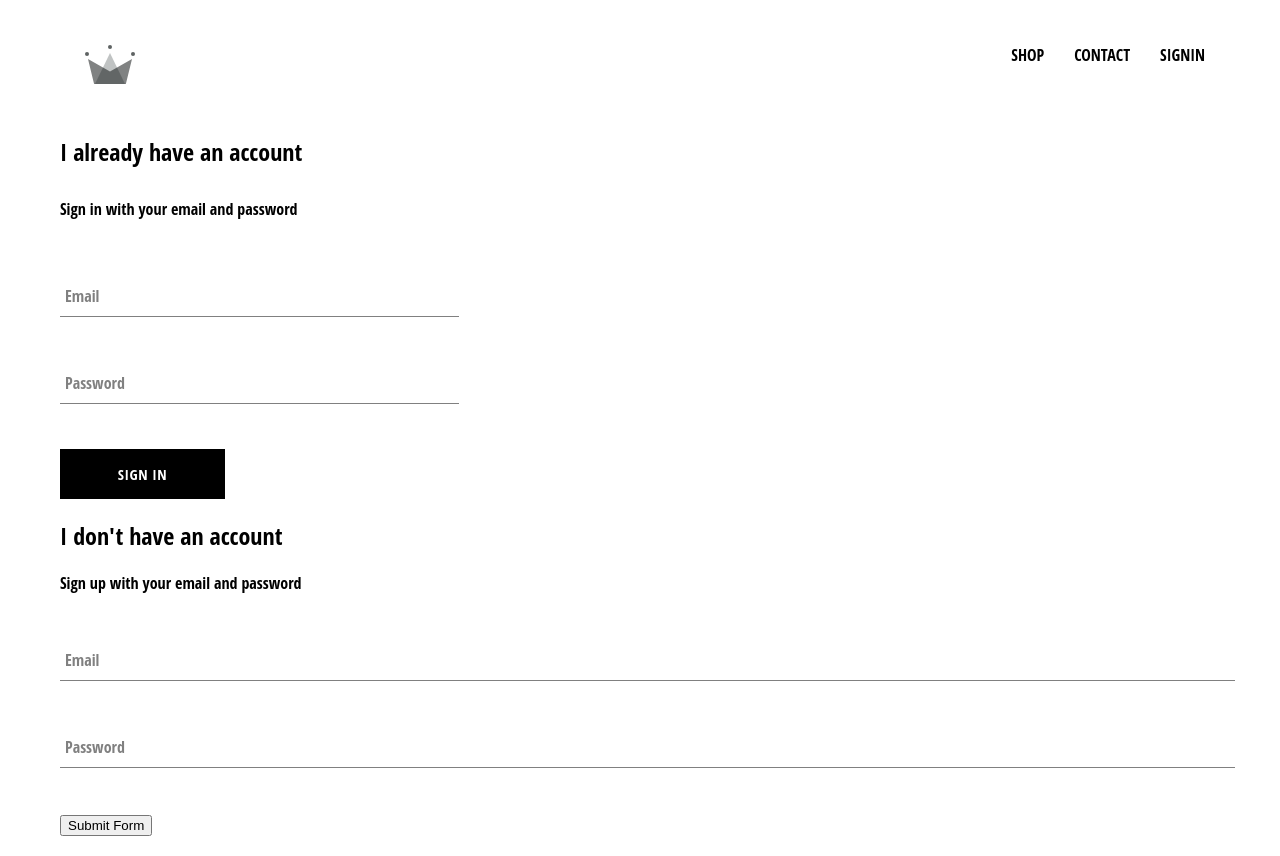
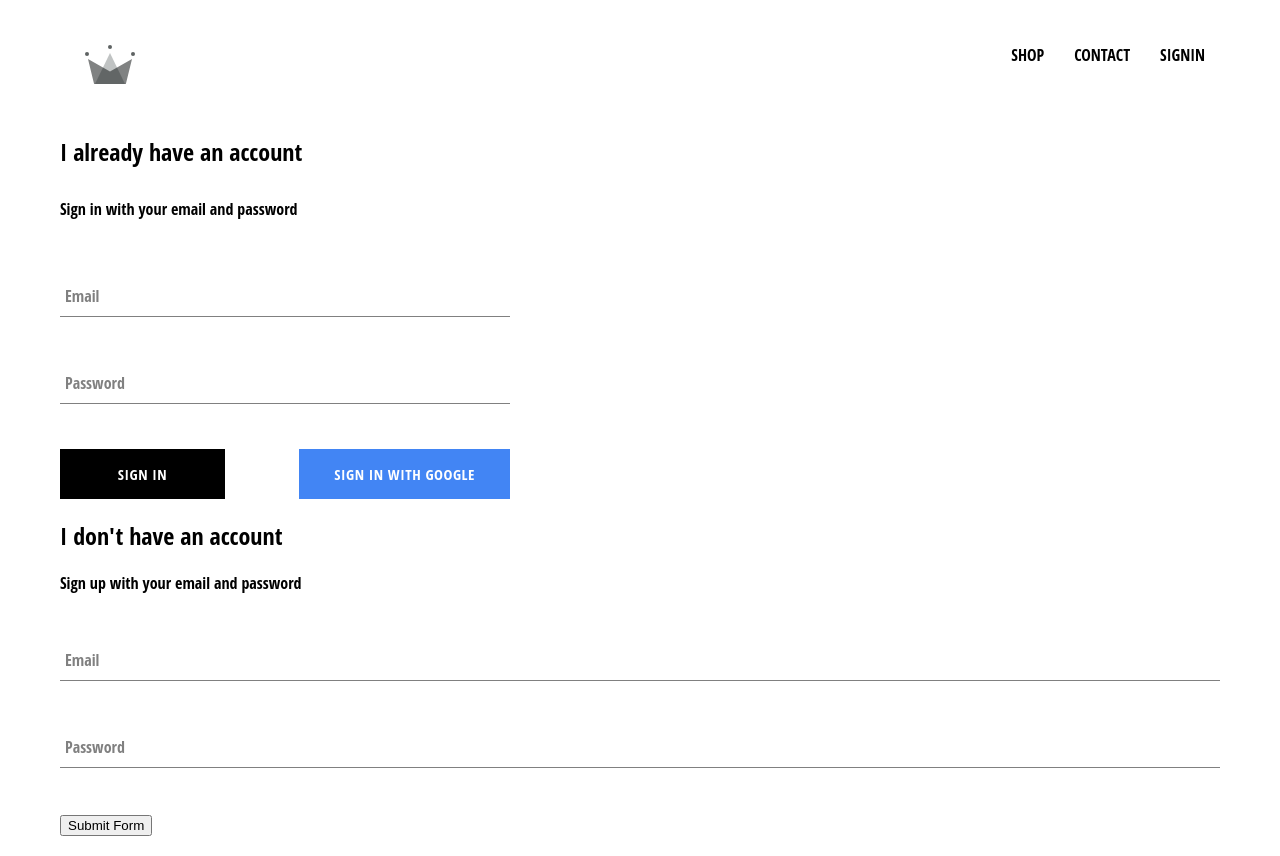
Before and after one commit to mahfooz75/crwn-clothing, a React (Create React App) app: page /signin in a window 1280 px wide. Built offline with nearby package versions, Linux system fonts and the light colour scheme; no server answers.

Commit message:
Integrated firebase into application, created sign in page with sign in component and sign in with google

```diff
--- a/package.json
+++ b/package.json
@@ -6,6 +6,7 @@
     "@testing-library/jest-dom": "^4.2.4",
     "@testing-library/react": "^9.4.0",
     "@testing-library/user-event": "^7.2.1",
+    "firebase": "^7.6.1",
     "node-sass": "^4.13.0",
     "react": "^16.12.0",
     "react-dom": "^16.12.0",
--- a/src/App.css
+++ b/src/App.css
@@ -7,3 +7,7 @@ a {
   text-decoration: none;
   color: black;
 }
+
+* {
+  box-sizing: border-box;
+}
--- a/src/App.js
+++ b/src/App.js
@@ -1,15 +1,35 @@
-import React from "react";
+import React, { Component } from "react";
 import "./App.css";
 import HomePage from "./pages/homepage/homepage.component";
 import { Switch, Route } from "react-router-dom";
 import ShopPage from "./pages/shop/shop.component";
 import Header from "./components/header/header.component";
 import SignInAndSignUpPage from "./pages/sign-in-and-sign-up/sign-in-and-sign-up.component";
+import { auth } from "./firebase/firebase.utils";
 
-function App() {
+class App extends Component {
+  constructor() {
+    super();
+    this.state = {
+      currentUser: null
+    };
+  }
+  unsubscribeFromAuth = null;
+  componentDidMount() {
+    this.unsubscribeFromAuth = auth.onAuthStateChanged(user => {
+      this.setState({ currentUser: user });
+      console.log(user);
+    });
+  }
+
+  componentWillUnmount() {
+    this.unsubscribeFromAuth();
+  }
+
+  render() {
     return (
       <div>
-      <Header />
+        <Header currentUser={this.state.currentUser} />
         <Switch>
           <Route exact path="/" component={HomePage} />
           <Route path="/shop" component={ShopPage} />
@@ -18,5 +38,6 @@ function App() {
       </div>
     );
   }
+}
 
 export default App;
--- a/src/components/custom-button/custom-button.component.jsx
+++ b/src/components/custom-button/custom-button.component.jsx
@@ -1,9 +1,12 @@
 import React from "react";
 import "./custom-button.style.scss";
 
-const CustomButton = ({ children, ...otherProps }) => {
+const CustomButton = ({ children, isGoogleSignIn, ...otherProps }) => {
   return (
-    <button className="custom-button" {...otherProps}>
+    <button
+      className={`${isGoogleSignIn ? "google-sign-in" : ""} custom-button`}
+      {...otherProps}
+    >
       {children}
     </button>
   );
--- a/src/components/custom-button/custom-button.style.scss
+++ b/src/components/custom-button/custom-button.style.scss
@@ -19,4 +19,13 @@
     color: black;
     border: 1px solid black;
   }
+
+  &.google-sign-in {
+    background-color: #4285f4;
+    color: white;
+    &:hover {
+      background-color: #357ae8;
+      border: none;
+    }
+  }
 }
--- a/src/components/header/header.component.jsx
+++ b/src/components/header/header.component.jsx
@@ -2,8 +2,9 @@ import React from "react";
 import "./header.style.scss";
 import { Link } from "react-router-dom";
 import { ReactComponent as Logo } from "../../assets/crown.svg";
+import { auth } from "../../firebase/firebase.utils";
 
-const Header = () => {
+const Header = ({ currentUser }) => {
   return (
     <div className="header">
       <Link className="logo-container" to="/">
@@ -16,9 +17,15 @@ const Header = () => {
         <Link className="option" to="/shop">
           CONTACT
         </Link>
-        <Link className="option" to="/signin">
-          SIGNIN
-        </Link>
+        {currentUser ? (
+          <div className="option" onClick={() => auth.signOut()}>
+            SIGN OUT
+          </div>
+        ) : (
+          <Link className="option" to="/signin">
+            SIGNIN
+          </Link>
+        )}
       </div>
     </div>
   );
--- a/src/components/header/header.style.scss
+++ b/src/components/header/header.style.scss
@@ -20,6 +20,7 @@
 
     .option {
       padding: 10px 15px;
+      cursor: pointer;
     }
   }
 }
--- a/src/components/sign-in/sign-in.component.jsx
+++ b/src/components/sign-in/sign-in.component.jsx
@@ -1,6 +1,7 @@
 import React, { Component } from "react";
 import FormInput from "../form-input/form-input.component";
 import CustomButton from "../custom-button/custom-button.component";
+import { signInWithGoogle } from "../../firebase/firebase.utils";
 import "./sign-in.style.scss";
 
 class SignIn extends Component {
@@ -35,7 +36,6 @@ class SignIn extends Component {
             value={this.state.email}
             handleChange={this.handleChange}
             label="Email"
-            required
           />
 
           <FormInput
@@ -44,10 +44,13 @@ class SignIn extends Component {
             value={this.state.password}
             handleChange={this.handleChange}
             label="Password"
-            required
           />
-
-          <CustomButton type="submit">Sign In</CustomButton>
+          <div className="buttons">
+            <CustomButton type="submit">Sign In</CustomButton>
+            <CustomButton onClick={signInWithGoogle} isGoogleSignIn>
+              Sign in with Google
+            </CustomButton>
+          </div>
         </form>
       </div>
     );
--- a/src/components/sign-in/sign-in.style.scss
+++ b/src/components/sign-in/sign-in.style.scss
@@ -1,5 +1,5 @@
 .sign-in {
-  width: 30vw;
+  width: 450px;
   display: flex;
   flex-direction: column;
 }
@@ -7,3 +7,8 @@
 .title {
   margin: 10px 0;
 }
+
+.buttons {
+  display: flex;
+  justify-content: space-between;
+}
--- /dev/null
+++ b/src/firebase/firebase.utils.js
@@ -0,0 +1,25 @@
+import firebase from "firebase/app";
+import "firebase/firestore";
+import "firebase/auth";
+
+const config = {
+  apiKey: "AIzaSyC9wde_a1q6KPZx9DkbKWFzaDWQsLFh7Ss",
+  authDomain: "myproject-751d0.firebaseapp.com",
+  databaseURL: "https://myproject-751d0.firebaseio.com",
+  projectId: "myproject-751d0",
+  storageBucket: "myproject-751d0.appspot.com",
+  messagingSenderId: "168640685383",
+  appId: "1:168640685383:web:e4c0b871203f49cb361862"
+};
+firebase.initializeApp(config);
+
+export const auth = firebase.auth();
+export const firestore = firebase.firestore();
+
+const provider = new firebase.auth.GoogleAuthProvider();
+
+provider.setCustomParameters({ prompt: "select_account" });
+
+export const signInWithGoogle = () => auth.signInWithPopup(provider);
+
+export default firebase;
```
Also changed, not shown: 1 other file (tests, documents, lock files or other folders). Lines whose indentation alone changed are shown as unchanged.
